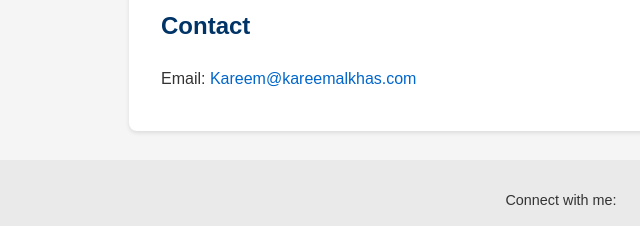
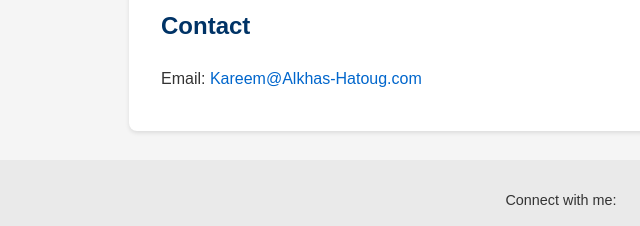
Before and after one commit to Kalxium/kareemalkhas-site, a plain HTML site: page index.html in a window 1280 px wide. Shown: the part 348-574 px from the top of the page, 79-719 px from the left. Drawn offline with Linux system fonts and the light colour scheme.

Commit message:
Update index.html

```diff
--- a/index.html
+++ b/index.html
@@ -27,7 +27,7 @@
         This website is about Kareem M.A Alkhas
       </p>
       <h2>Contact</h2>
-      <p>Email: <a href="mailto:Kareem@Alkhas-Hatoug.com">Kareem@kareemalkhas.com</a></p>
+      <p>Email: <a href="mailto:Kareem@Alkhas-Hatoug.com">Kareem@Alkhas-Hatoug.com</a></p>
 
   </section>
 
```
